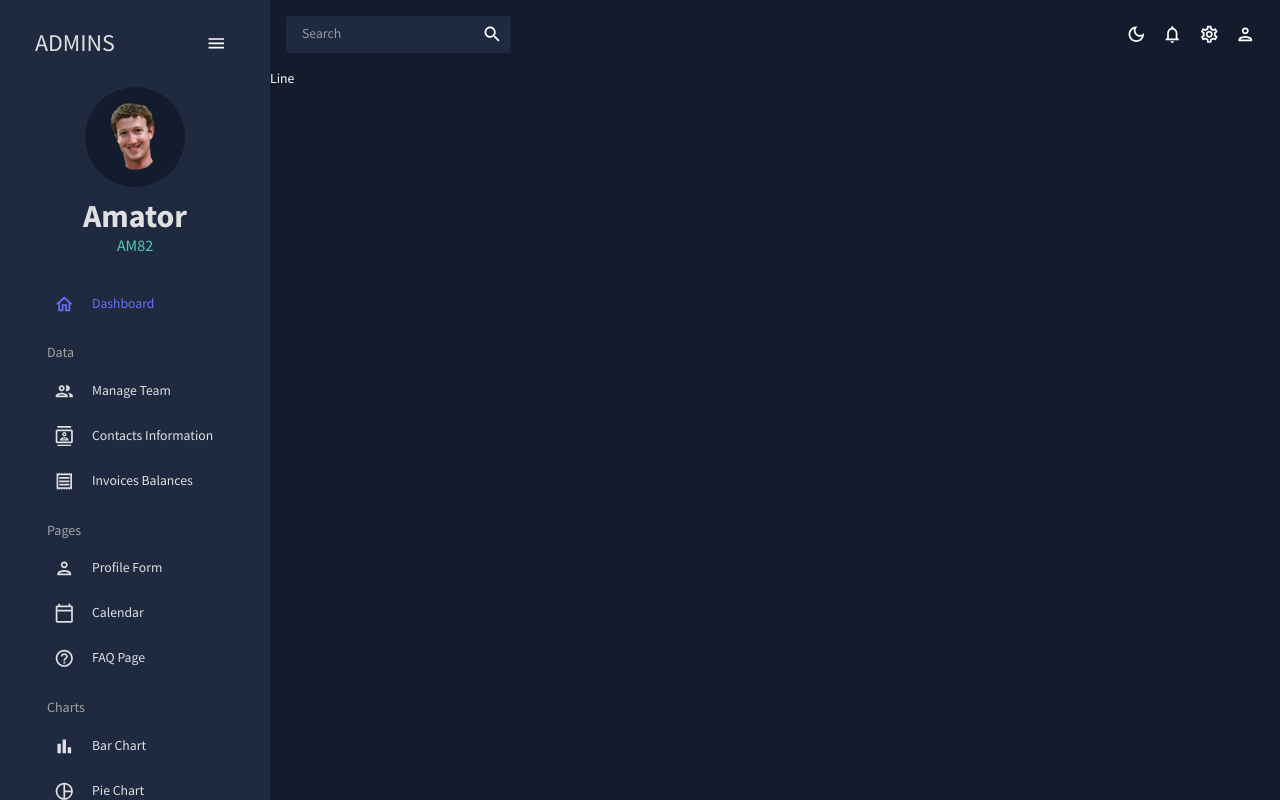
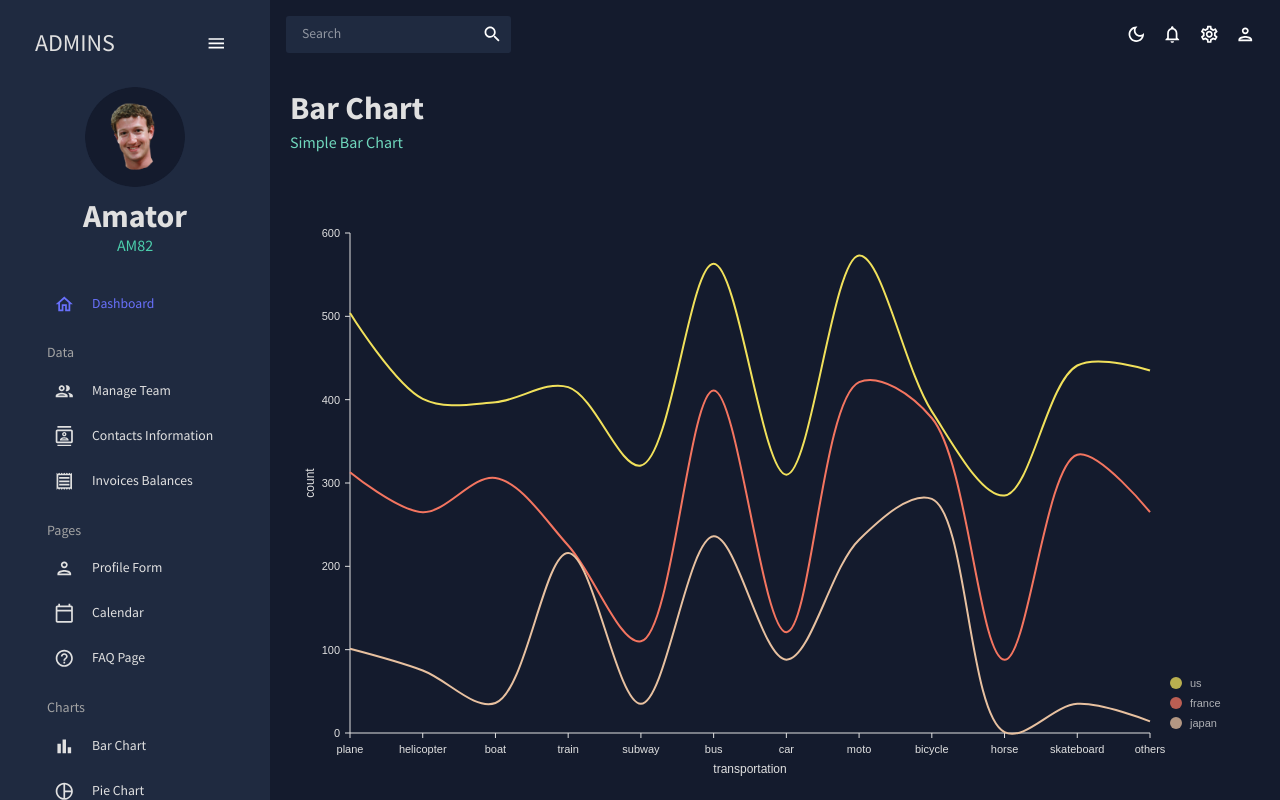
Before and after one commit to amator82/React-Admin-Dashboard, a React (Create React App) app: page /line in a window 1280 px wide. Built offline with nearby package versions, Linux system fonts and the light colour scheme; the HTML template or start-up script is replaced by a standard one.

Commit message:
create and add component LineChart to scene Line

```diff
--- /dev/null
+++ b/src/components/LineChart.jsx
@@ -0,0 +1,120 @@
+import React from 'react'
+
+import { useTheme } from '@mui/material'
+import { tokens } from '../theme'
+
+import { ResponsiveLine } from '@nivo/line'
+import { mockLineData as data } from '../data/mockData'
+
+const LineChart = ({ isDashboard = false }) => {
+    const theme = useTheme()
+    const colors = tokens(theme.palette.mode)
+
+    return (
+        <ResponsiveLine
+            data={data}
+            theme={{
+                axis: {
+                    domain: {
+                        line: {
+                            stroke: colors.grey[100]
+                        }
+                    },
+                    legend: {
+                        text: {
+                            fill: colors.grey[100]
+                        }
+                    },
+                    ticks: {
+                        line: {
+                            stroke: colors.grey[100],
+                            strokeWidth: 1
+                        },
+                        text: {
+                            fill: colors.grey[100]
+                        }
+                    }
+                },
+                legends: {
+                    text: {
+                        fill: colors.grey[100]
+                    }
+                },
+                tooltip: {
+                    container: {
+                        color: colors.primary[500]
+                    }
+                }
+            }}
+            colors={isDashboard ? { datum: 'color' } : { scheme: 'nivo' }} // added
+            margin={{ top: 50, right: 110, bottom: 50, left: 60 }}
+            xScale={{ type: 'point' }}
+            yScale={{
+                type: 'linear',
+                min: 'auto',
+                max: 'auto',
+                stacked: true,
+                reverse: false
+            }}
+            yFormat=' >-.2f'
+            curve='catmullRom'
+            axisTop={null}
+            axisRight={null}
+            axisBottom={{
+                orient: 'bottom',
+                tickSize: 5,
+                tickPadding: 5,
+                tickRotation: 0,
+                legend: isDashboard ? undefined : 'transportation', // changed
+                legendOffset: 36,
+                legendPosition: 'middle'
+            }}
+            axisLeft={{
+                orient: 'left',
+                tickValues: 5, // added
+                tickSize: 5,
+                tickPadding: 5,
+                tickRotation: 0,
+                legend: isDashboard ? undefined : 'count', // changed
+                legendOffset: -40,
+                legendPosition: 'middle'
+            }}
+            enableGridX={false}
+            enableGridY={false}
+            pointSize={10}
+            pointColor={{ theme: 'background' }}
+            pointBorderWidth={2}
+            pointBorderColor={{ from: 'serieColor' }}
+            pointLabelYOffset={-12}
+            useMesh={true}
+            legends={[
+                {
+                    anchor: 'bottom-right',
+                    direction: 'column',
+                    justify: false,
+                    translateX: 100,
+                    translateY: 0,
+                    itemsSpacing: 0,
+                    itemDirection: 'left-to-right',
+                    itemWidth: 80,
+                    itemHeight: 20,
+                    itemOpacity: 0.75,
+                    symbolSize: 12,
+                    symbolShape: 'circle',
+                    symbolBorderColor: 'rgba(0, 0, 0, .5)',
+                    effects: [
+                        {
+                            on: 'hover',
+                            style: {
+                                itemBackground: 'rgba(0, 0, 0, .03)',
+                                itemOpacity: 1
+                            }
+                        }
+                    ]
+                }
+            ]}
+        />
+    )
+}
+
+export default LineChart
--- a/src/scenes/line/index.jsx
+++ b/src/scenes/line/index.jsx
@@ -1,7 +1,19 @@
 import React from 'react'
 
+import { Box } from '@mui/material'
+
+import Header from '../../components/Header'
+import LineChart from '../../components/LineChart'
+
 const Line = () => {
-    return <div>Line</div>
+    return (
+        <Box m='20px'>
+            <Header title='Bar Chart' subtitle='Simple Bar Chart' />
+            <Box height='75vh'>
+                <LineChart />
+            </Box>
+        </Box>
+    )
 }
 
 export default Line
```
